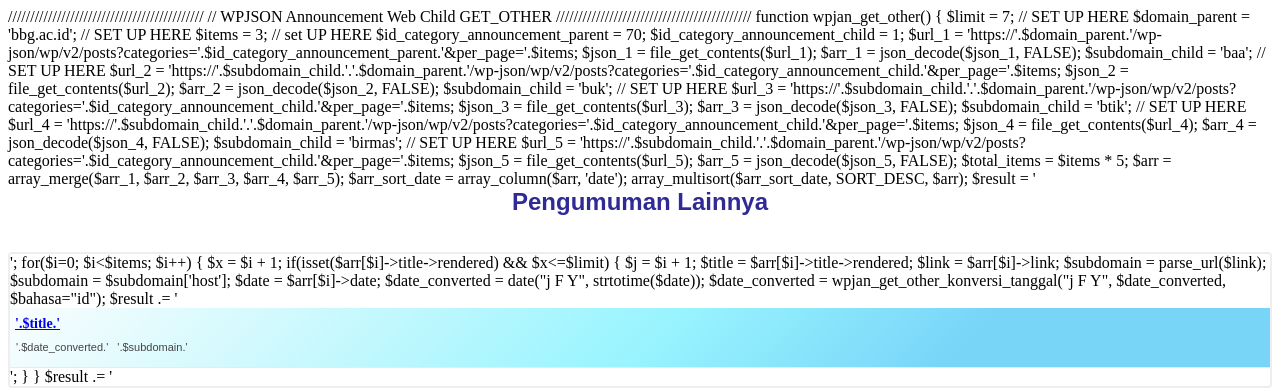
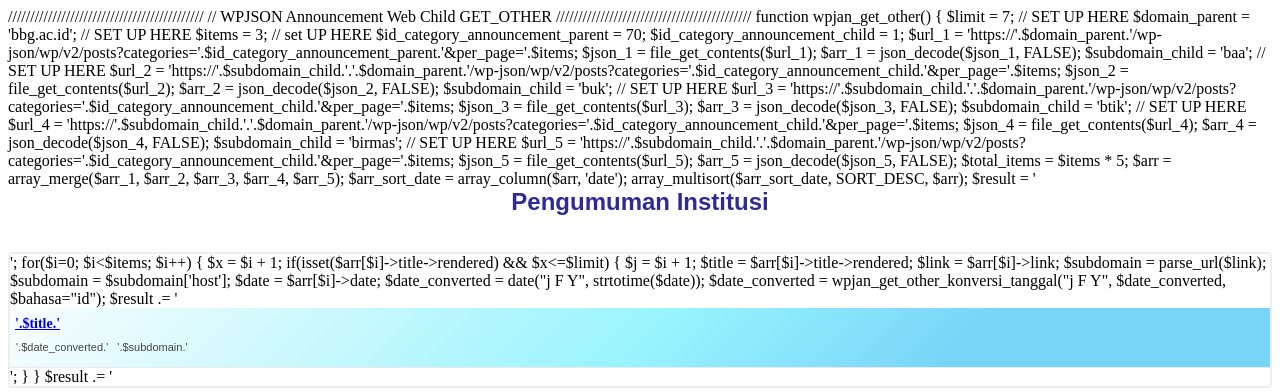
Before and after one commit to achyaryalyal/fastron, a PHP site: page /wpjson-announcement-web-child-get-other.php in a window 1280 px wide; the page is wider, and only the part inside the window is pictured. Shown: the top 392 px of that part. Run offline with PHP 8.4, Linux system fonts and the light colour scheme.

Commit message:
Update wpjson-announcement-web-child-get-other.php

```diff
--- a/wp/code-snippets/wpjson-announcement-web-child-get-other.php
+++ b/wp/code-snippets/wpjson-announcement-web-child-get-other.php
@@ -38,7 +38,7 @@ function wpjan_get_other() {
 	$arr_sort_date = array_column($arr, 'date');
 	array_multisort($arr_sort_date, SORT_DESC, $arr);
 
-	$result = '<h2 style="color:#2f2a95;text-align:center;font-family:\'Roboto Condensed\',\'Open Sans Condensed\',sans-serif;font-weight:bold;padding-bottom:20px;margin:0px;">Pengumuman Lainnya</h2>
+	$result = '<h2 style="color:#2f2a95;text-align:center;font-family:\'Roboto Condensed\',\'Open Sans Condensed\',sans-serif;font-weight:bold;padding-bottom:20px;margin:0px;">Pengumuman Institusi</h2>
 		<ul style="border-radius:4px;border:2px solid #eee;padding:0;">';
 	for($i=0; $i<$items; $i++) {
 		$x = $i + 1;
```
